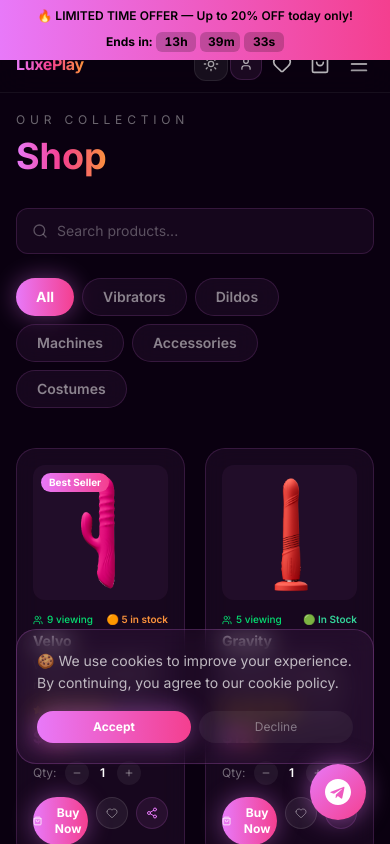
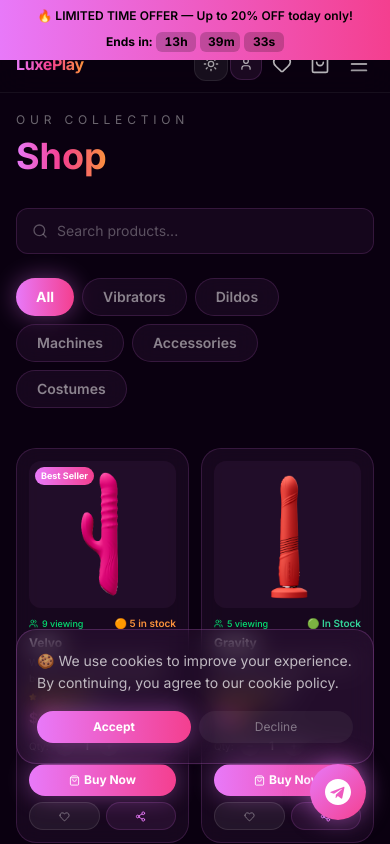
Before and after one commit to cogic3/https-github.com-luxeplaystore, a Next.js app: page /shop in a window 390 px wide. Both pictures are taken after a click on the button "I am 18 or older — Enter". Shown: the top 844 px of the page. Built offline with nearby package versions, Linux system fonts and the light colour scheme.

Commit message:
fix product card buttons mobile layout

```diff
--- a/app/shop/page.tsx
+++ b/app/shop/page.tsx
@@ -127,25 +127,24 @@ export default function Shop() {
         </div>
       )}
 
-      <div className="grid grid-cols-2 md:grid-cols-3 lg:grid-cols-4 gap-5">
+      <div className="grid grid-cols-2 md:grid-cols-3 lg:grid-cols-4 gap-3 md:gap-5">
         {filtered.map(p => {
           const isWished = wishlist.includes(p.id);
           return (
-            <div key={p.id} id={String(p.id)} className="card p-4 flex flex-col group">
-              <div className="relative w-full aspect-square rounded-xl overflow-hidden mb-3 cursor-pointer"
+            <div key={p.id} id={String(p.id)} className="card p-3 md:p-4 flex flex-col group">
+              <div className="relative w-full aspect-square rounded-xl overflow-hidden mb-2 cursor-pointer"
                 style={{ background: "rgba(232,121,249,0.05)" }} onClick={() => { setQuickView(p); addRecentlyViewed(p); }}>
                 {p.badge && (
-                  <span className="absolute top-2 left-2 z-10 text-[10px] font-bold px-2 py-0.5 rounded-full text-white"
+                  <span className="absolute top-1.5 left-1.5 z-10 text-[9px] md:text-[10px] font-bold px-1.5 py-0.5 rounded-full text-white"
                     style={{ background: p.badge === "Sale" ? "linear-gradient(90deg,#f43f8f,#fb923c)" : "linear-gradient(90deg,#e879f9,#f43f8f)" }}>
                     {p.badge}
                   </span>
                 )}
                 {p.isNew && (
-                  <span className="absolute top-2 right-2 z-10 text-[10px] font-bold px-2 py-0.5 rounded-full text-white"
+                  <span className="absolute top-1.5 right-1.5 z-10 text-[9px] md:text-[10px] font-bold px-1.5 py-0.5 rounded-full text-white"
                     style={{ background: "linear-gradient(90deg,#34d399,#059669)" }}>NEW</span>
                 )}
                 <Image src={p.image} alt={p.name} fill className="object-cover" />
-                {/* Quick view overlay */}
                 <div className="absolute inset-0 flex items-center justify-center opacity-0 group-hover:opacity-100 transition-opacity"
                   style={{ background: "rgba(10,0,16,0.5)" }}>
                   <span className="flex items-center gap-1.5 text-xs font-semibold px-3 py-1.5 rounded-full text-white"
@@ -157,53 +156,54 @@ export default function Shop() {
 
               <div className="flex items-center justify-between mb-1">
                 <div className="flex items-center gap-1">
-                  <Users size={10} className="text-green-400" />
-                  <span className="text-[10px] text-green-400 font-medium">{viewers[p.id] ?? p.viewers} viewing</span>
+                  <Users size={9} className="text-green-400" />
+                  <span className="text-[9px] md:text-[10px] text-green-400 font-medium">{viewers[p.id] ?? p.viewers} viewing</span>
                 </div>
                 {stockBadge(p.stock)}
               </div>
 
-              <h3 className="font-bold text-sm mb-1 text-white">{p.name}</h3>
-              <p className="text-white/40 text-xs leading-relaxed mb-2 flex-1 line-clamp-2">{p.desc}</p>
+              <h3 className="font-bold text-xs md:text-sm mb-1 text-white leading-tight">{p.name}</h3>
+              <p className="text-white/40 text-[10px] md:text-xs leading-relaxed mb-1 flex-1 line-clamp-2">{p.desc}</p>
+
+              <div className="flex items-center gap-1 mb-1">
+                {[1,2,3,4,5].map(i => <Star key={i} size={8} fill={i <= Math.round(p.rating) ? "#facc15" : "none"} className={i <= Math.round(p.rating) ? "text-yellow-400" : "text-white/20"} />)}
+                <span className="text-[9px] text-white/40">({p.reviews})</span>
+              </div>
 
               <div className="flex items-center gap-1.5 mb-2">
-                {[1,2,3,4,5].map(i => <Star key={i} size={10} fill={i <= Math.round(p.rating) ? "#facc15" : "none"} className={i <= Math.round(p.rating) ? "text-yellow-400" : "text-white/20"} />)}
-                <span className="text-[10px] text-white/40">{p.rating} ({p.reviews})</span>
-              </div>
-
-              <div className="flex items-center gap-2 mb-3">
-                <p className="gradient-text font-bold text-base">{format(p.salePrice ?? p.price)}</p>
-                {p.salePrice && <p className="text-white/30 text-xs line-through">{format(p.price)}</p>}
+                <p className="gradient-text font-bold text-sm md:text-base">{format(p.salePrice ?? p.price)}</p>
+                {p.salePrice && <p className="text-white/30 text-[10px] line-through">{format(p.price)}</p>}
               </div>
 
               {/* Qty selector */}
-              <div className="flex items-center gap-2 mb-3">
-                <span className="text-xs text-white/40">Qty:</span>
-                <div className="flex items-center gap-1.5">
+              <div className="flex items-center gap-1.5 mb-2">
+                <span className="text-[10px] text-white/40">Qty:</span>
+                <div className="flex items-center gap-1">
                   <button onClick={() => setQty(p.id, getQty(p.id) - 1)}
-                    className="w-6 h-6 rounded-full flex items-center justify-center text-white/50 hover:text-white transition-colors"
-                    style={{ background: "rgba(255,255,255,0.06)" }}><Minus size={10} /></button>
+                    className="w-5 h-5 md:w-6 md:h-6 rounded-full flex items-center justify-center text-white/50 hover:text-white transition-colors"
+                    style={{ background: "rgba(255,255,255,0.06)" }}><Minus size={8} /></button>
                   <span className="text-xs font-semibold text-white w-4 text-center">{String(getQty(p.id))}</span>
                   <button onClick={() => setQty(p.id, getQty(p.id) + 1)}
-                    className="w-6 h-6 rounded-full flex items-center justify-center text-white/50 hover:text-white transition-colors"
-                    style={{ background: "rgba(255,255,255,0.06)" }}><Plus size={10} /></button>
+                    className="w-5 h-5 md:w-6 md:h-6 rounded-full flex items-center justify-center text-white/50 hover:text-white transition-colors"
+                    style={{ background: "rgba(255,255,255,0.06)" }}><Plus size={8} /></button>
                 </div>
               </div>
 
-              <div className="flex gap-2">
-                <button onClick={() => handleSelect(p)}
-                  className="btn-primary flex-1 py-2 text-xs flex items-center justify-center gap-1.5">
-                  <ShoppingBag size={12} /> Buy Now
-                </button>
+              {/* Buttons */}
+              <button onClick={() => handleSelect(p)}
+                className="btn-primary w-full py-2 text-xs flex items-center justify-center gap-1 mb-1.5">
+                <ShoppingBag size={11} /> Buy Now
+              </button>
+              <div className="flex gap-1.5">
                 <button onClick={() => toggleWishlist(p.id)}
-                  className="w-8 h-8 rounded-full flex items-center justify-center transition-all"
+                  className="flex-1 h-7 rounded-full flex items-center justify-center transition-all"
                   style={{ background: isWished ? "rgba(244,63,143,0.2)" : "rgba(255,255,255,0.06)", border: isWished ? "1px solid rgba(244,63,143,0.4)" : "1px solid rgba(255,255,255,0.1)" }}>
-                  <Heart size={12} fill={isWished ? "#f43f8f" : "none"} className={isWished ? "text-pink-500" : "text-white/40"} />
+                  <Heart size={11} fill={isWished ? "#f43f8f" : "none"} className={isWished ? "text-pink-500" : "text-white/40"} />
                 </button>
                 <button onClick={() => handleShare(p)}
-                  className="w-8 h-8 rounded-full flex items-center justify-center transition-all"
+                  className="flex-1 h-7 rounded-full flex items-center justify-center transition-all"
                   style={{ background: "rgba(232,121,249,0.08)", border: "1px solid rgba(232,121,249,0.15)" }}>
-                  {shared === p.id ? <Check size={12} style={{ color: "#e879f9" }} /> : <Share2 size={12} style={{ color: "#e879f9" }} />}
+                  {shared === p.id ? <Check size={11} style={{ color: "#e879f9" }} /> : <Share2 size={11} style={{ color: "#e879f9" }} />}
                 </button>
               </div>
             </div>
```
